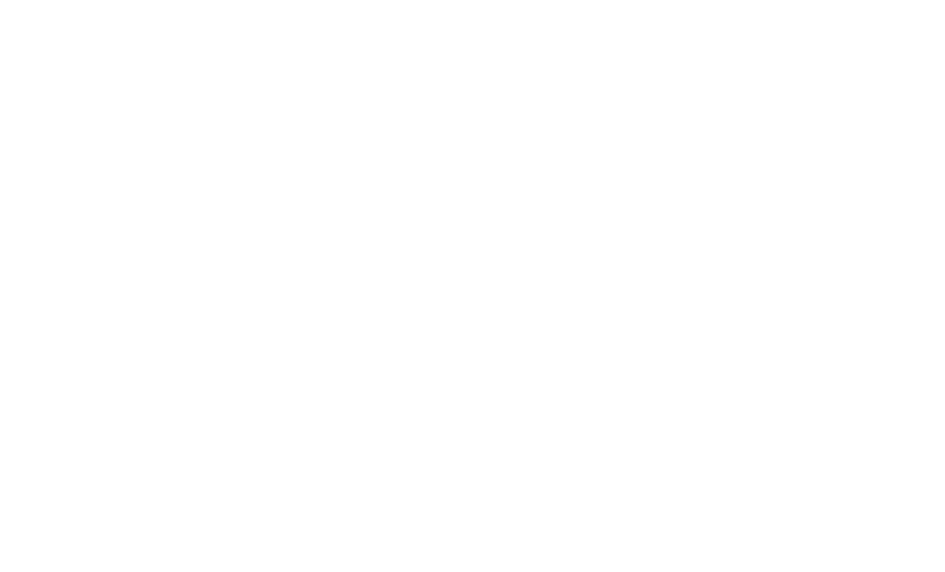
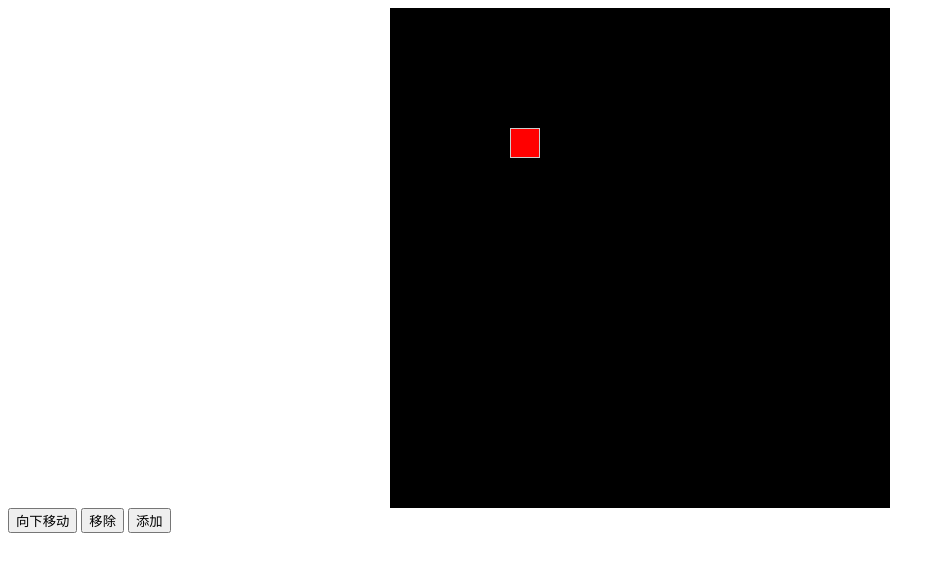
Before and after one commit to wcly/tertris, a website built with webpack: page public/index.html in a window 1280 px wide. Shown: the whole page, without its empty margins (0-945 px from the left). Built offline with nearby package versions, Linux system fonts and the light colour scheme.

Commit message:
feat: 加入小方块显示类

```diff
--- a/package.json
+++ b/package.json
@@ -1,5 +1,6 @@
 {
   "devDependencies": {
+    "@types/jquery": "^3.3.34",
     "clean-webpack-plugin": "^3.0.0",
     "html-webpack-plugin": "^4.0.4",
     "ts-loader": "^6.2.2",
@@ -15,5 +16,8 @@
   "name": "tetris",
   "version": "1.0.0",
   "main": "index.js",
-  "license": "MIT"
+  "license": "MIT",
+  "dependencies": {
+    "jquery": "^3.4.1"
+  }
 }
--- a/public/index.html
+++ b/public/index.html
@@ -4,8 +4,20 @@
     <meta charset="UTF-8">
     <meta name="viewport" content="width=device-width, initial-scale=1.0">
     <title>俄罗斯方块</title>
+    <style>
+        #root{
+            width: 500px;
+            height: 500px;
+            background: #000;
+            margin: 0 auto;
+            position: relative;
+        }
+    </style>
 </head>
 <body>
     <div id="root"></div>
+    <button id="down">向下移动</button>
+    <button id="remove">移除</button>
+    <button id="add">添加</button>
 </body>
 </html>
--- a/src/core/Square.ts
+++ b/src/core/Square.ts
@@ -12,11 +12,19 @@ export class Square {
         return this._viewer
     }
 
+    public set viewer(val) {
+        this._viewer = val
+        if (val) {
+            val.show()
+        }
+    }
+
     public get point() {
         return this._point;
     }
 
     public set point(val) {
+        console.log(val)
         this._point = val;
         // 设置point触发显示
         if (this._viewer) {
@@ -28,4 +36,7 @@ export class Square {
         return this._color;
     }
 
+    public set color(val) {
+        this._color = val;
+    }
 }
--- /dev/null
+++ b/src/core/viewer/PageConfig.ts
@@ -0,0 +1,7 @@
+export default {
+    SquareSize: {
+        width: 30,
+        height: 30,
+        color: 'red'
+    }
+}
--- /dev/null
+++ b/src/core/viewer/SquarePageViewer.ts
@@ -0,0 +1,44 @@
+import { Square } from "../Square";
+import $ from 'jquery'
+import { IViewer } from "../types";
+import PageConfig from "./PageConfig";
+
+
+/**
+ * 显示小方块
+ */
+export class SuqarePageViewer implements IViewer {
+    private dom?: JQuery<HTMLElement>
+    private isRemove: boolean = false //是否已经移除
+
+    constructor(
+        private square: Square,
+        private container: JQuery<HTMLElement>,
+    ) { }
+
+    show(): void {
+        if (this.isRemove) {
+            return
+        }
+        if (!this.dom) {
+            this.dom = $("<div>").css({
+                position: 'absolute',
+                width: PageConfig.SquareSize.width,
+                height: PageConfig.SquareSize.height,
+                border: '1px solid #ccc',
+                boxSizing: 'border-box'
+            }).appendTo(this.container)
+        }
+        this.dom.css({
+            left: this.square.point.x * PageConfig.SquareSize.width + 'px',
+            top: this.square.point.y * PageConfig.SquareSize.height + 'px',
+            background: this.square.color
+        })
+    }
+
+    remove(): void {
+        if (this.dom && !this.isRemove) {
+            this.dom.remove();
+        }
+    }
+}
--- a/src/index.ts
+++ b/src/index.ts
@@ -1,4 +1,29 @@
 import { Square } from './core/Square'
-import {IViewer} from './core/types'
+import { SuqarePageViewer } from './core/viewer/SquarePageViewer';
+import $ from 'jquery'
 
-export { }
+const sq = new Square();
+sq.viewer = new SuqarePageViewer(sq, $('#root'))
+
+sq.color = 'red'
+sq.point = {
+    x: 4,
+    y: 4,
+}
+
+$('#down').click(() => {
+    sq.point = {
+        x: sq.point.x,
+        y: sq.point.y + 1
+    }
+})
+
+$('#remove').click(() => {
+    if (sq.viewer) {
+        sq.viewer.remove()
+    }
+})
+
+$('#add').click(() => {
+    sq.viewer = new SuqarePageViewer(sq, $('#root'))
+})
```
Also changed, not shown: 1 other file.
